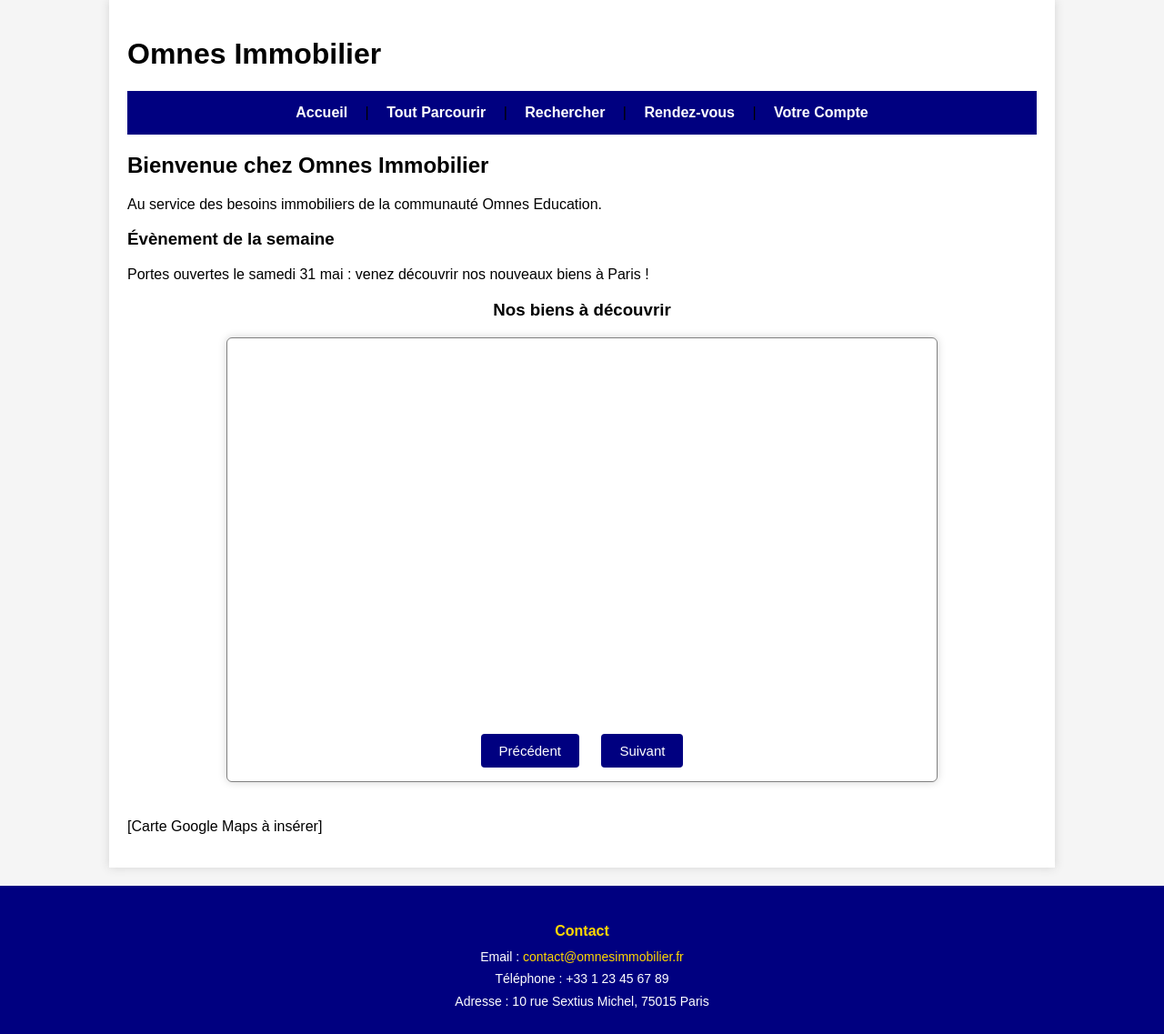
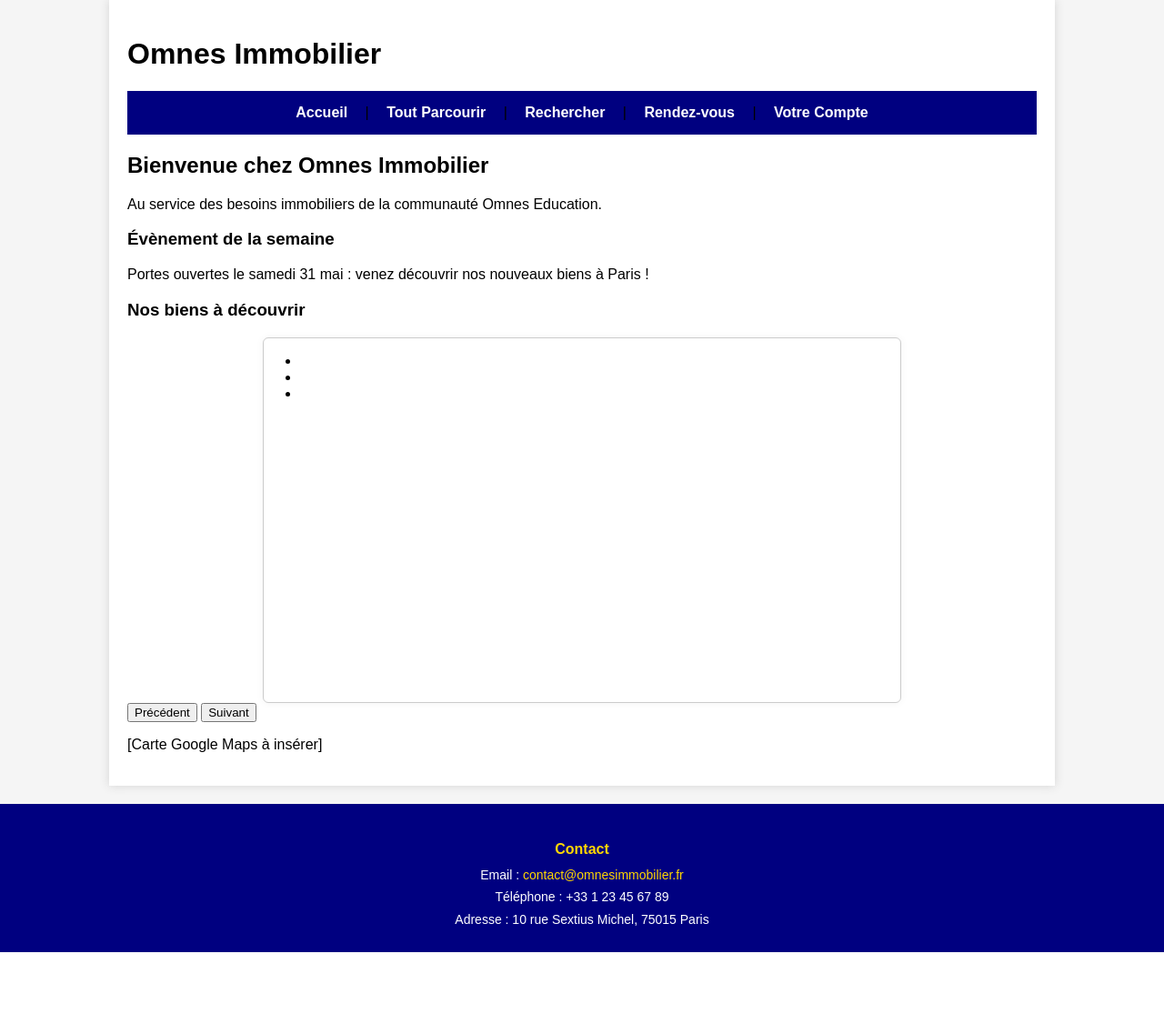
Before and after one commit to paulhenrycte/ECE-WEB-DYNAMIQUE-INGE2-TD12-GRP3, a PHP site: page /accueil.php in a window 1280 px wide. Shown: the whole page at 91% size. After the commit the page ends 1047 px from the top, so only its background shows below. Run offline with PHP 8.4, Linux system fonts and the light colour scheme; data comes from the database, SQL or seed files in the repository.

Commit message:
Update style.css
MAJ carrousel

```diff
--- a/style.css
+++ b/style.css
@@ -159,79 +159,89 @@
 }
 
 /* ===== CARROUSEL ===== */
-.section-carrousel {
-    text-align: center;
-    margin-bottom: 40px;
-}
-
-.section-carrousel h1 {
-    font-size: 22px;
-    color: navy;
-    margin-bottom: 15px;
-    background-color: aliceblue;
-    padding: 10px;
-    border-radius: 6px;
-    border: 1px solid gray;
-}
-
-.conteneur {
-    width: 100%;
-    max-width: 750px;
-    margin: auto;
-    border: 1px solid gray;
-    padding: 15px;
-    background-color: white;
-    box-shadow: 0 0 10px lightgray;
-    border-radius: 6px;
-}
-
 #carrousel {
     position: relative;
     height: 400px;
     width: 100%;
     max-width: 700px;
     margin: auto;
+    overflow: hidden;
+    border: 1px solid #ccc;
+    border-radius: 6px;
+    background-color: white;
+    box-shadow: 0 0 8px rgba(0,0,0,0.05);
 }
 
-#carrousel ul {
-    padding: 0;
-    margin: 0;
+.carrousel-titre {
+    text-align: center;
+    font-size: 26px;
+    color: #0c3c60;
+    margin-bottom: 20px;
 }
 
-#carrousel ul li {
-    list-style: none;
+#carrousel img {
     position: absolute;
-    top: 0;
-    left: 0;
+    width: 100%;
+    height: 100%;
+    object-fit: cover;
     display: none;
+    border-radius: 6px;
 }
 
-#carrousel ul li img {
+.controls {
+    position: absolute;
     width: 100%;
-    height: 400px;
-    object-fit: cover;
-    border-radius: 4px;
-    border: 1px solid lightgray;
+    top: 50%;
+    display: flex;
+    justify-content: space-between;
+    transform: translateY(-50%);
+    padding: 0 10px;
+    box-sizing: border-box;
 }
 
-.boutons {
-    margin-top: 20px;
+.controls button {
+    background-color: rgba(12, 60, 96, 0.8);
+    color: white;
+    padding: 10px 15px;
+    cursor: pointer;
+    font-size: 18px;
+    border: none;
+    border-radius: 5px;
+    transition: transform 0.3s;
 }
 
-.boutons button {
-    margin: 0 10px;
-    padding: 10px 20px;
-    font-size: 15px;
-    background-color: navy;
-    color: white;
-    border: none;
-    border-radius: 4px;
-    cursor: pointer;
-    transition: background-color 0.3s;
+.controls button:hover {
+    transform: scale(1.1);
+    background-color: #084067;
 }
 
-.boutons button:hover {
-    background-color: darkblue;
+#miniature {
+    display: flex;
+    justify-content: center;
+    margin-top: 10px;
+    flex-wrap: wrap;
+}
+
+#miniature img {
+    width: 100px;
+    height: 60px;
+    margin: 5px;
+    cursor: pointer;
+    opacity: 0.6;
+    transition: transform 0.3s, opacity 0.3s;
+    border: 2px solid #0c3c60;
+    border-radius: 4px;
+    object-fit: cover;
+}
+
+#miniature img:hover {
+    transform: scale(1.2);
+    opacity: 1;
+}
+
+#miniature img.active {
+    opacity: 1;
+    border: 2px solid #ffd700;
 }
 
 /* ===== CATEGORIES ===== */
```
